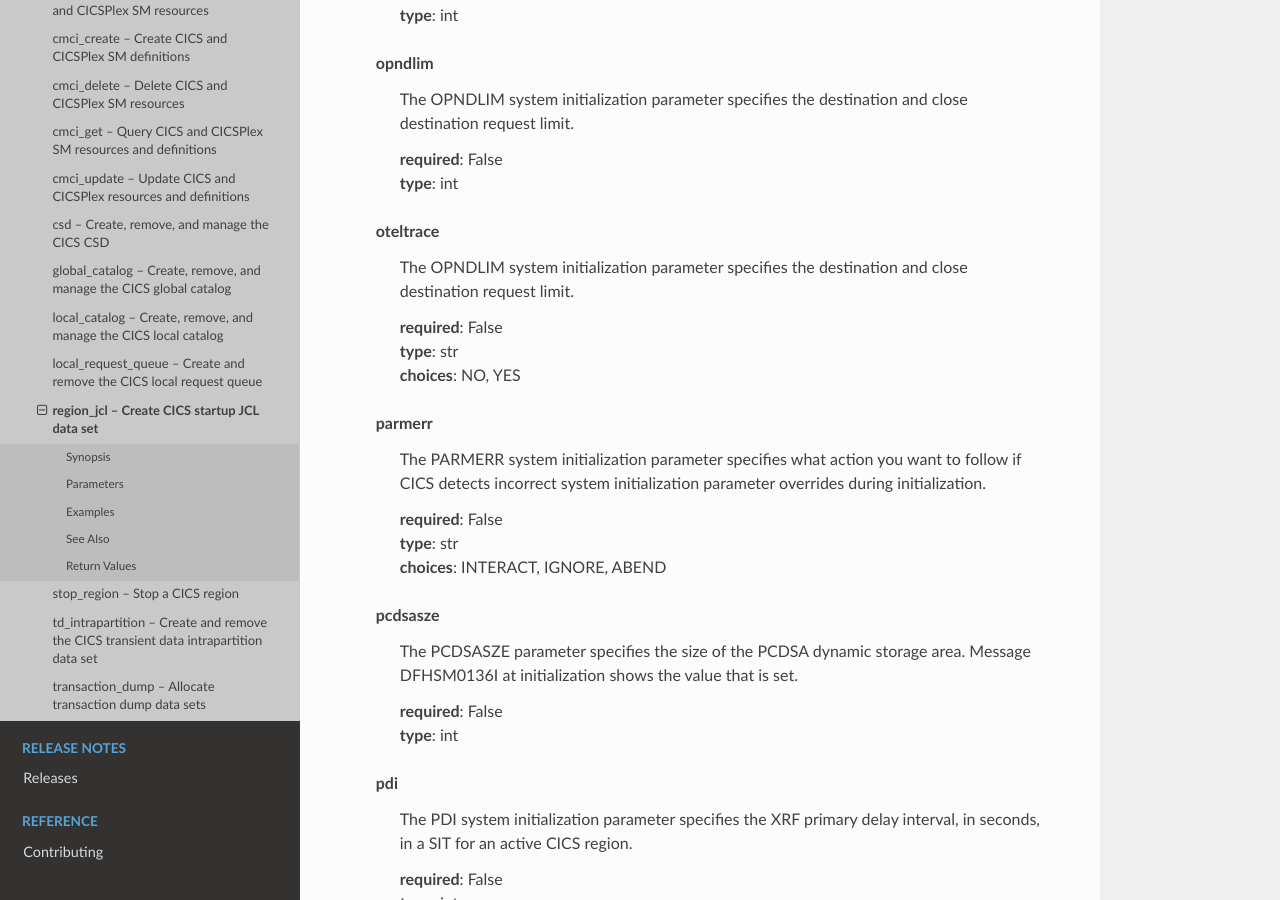
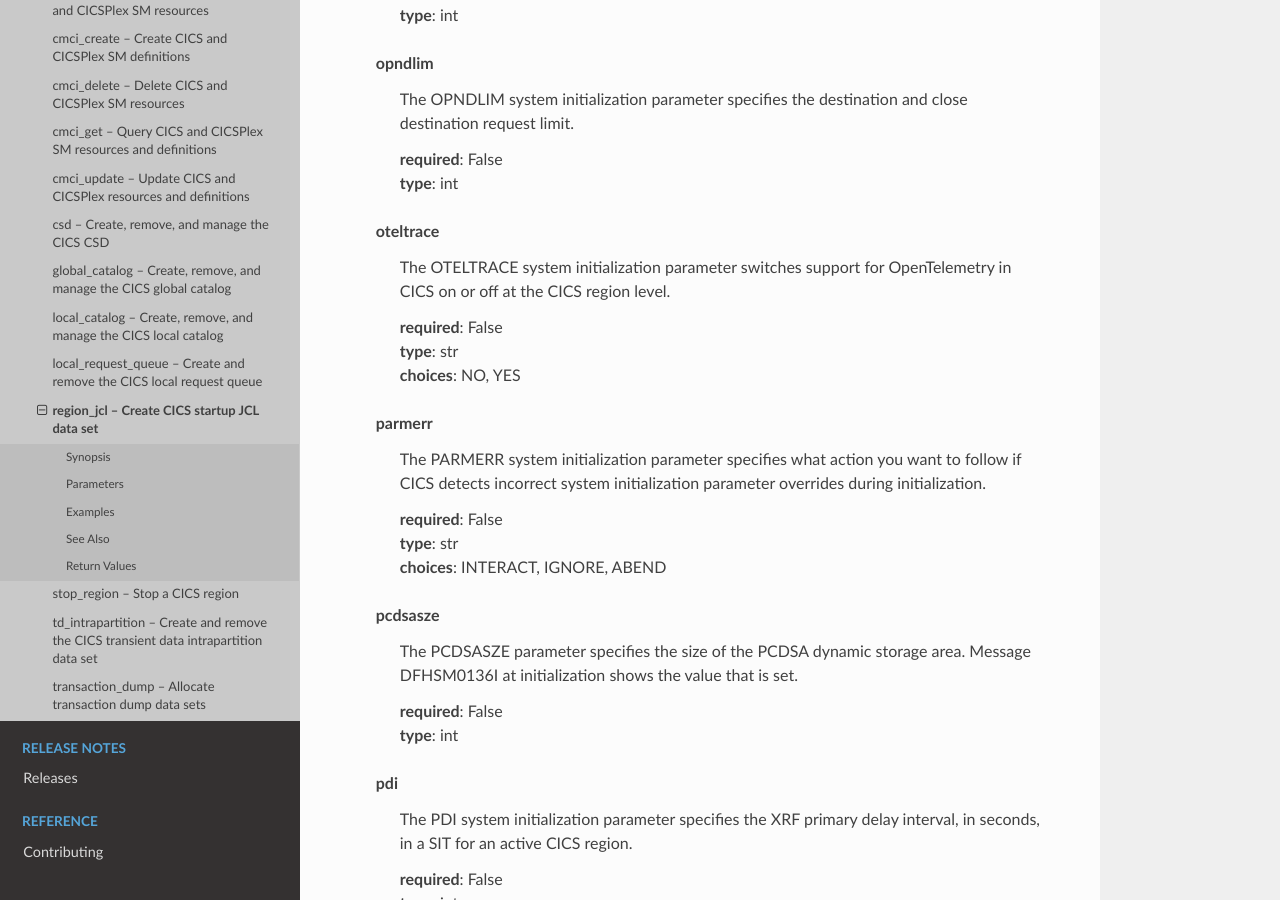
Before and after one commit to ansible-collections/ibm_zos_cics, a Sphinx documentation site: the page built from docs/source/modules/region_jcl.rst, in a window 1280 px wide and 900 px high, scrolled down 41443 px. Built offline with Sphinx 7.4.7 and the Read the Docs theme 3.1.0, drawn with Linux system fonts in a browser that asks for light colours; some of the changed text lies outside the part shown.

Commit message:
fixup descriptions

```diff
--- a/docs/source/modules/region_jcl.rst
+++ b/docs/source/modules/region_jcl.rst
@@ -2243,7 +2243,7 @@ sit_parameters
 
 
   oteltrace
-    The OPNDLIM system initialization parameter specifies the destination and close destination request limit.
+    The OTELTRACE system initialization parameter switches support for OpenTelemetry in CICS on or off at the CICS region level.
 
 
     | **required**: False
```
Also changed, not shown: other parts of docs/source/modules/region_jcl.rst (+1 -1 lines), 1 other file.
